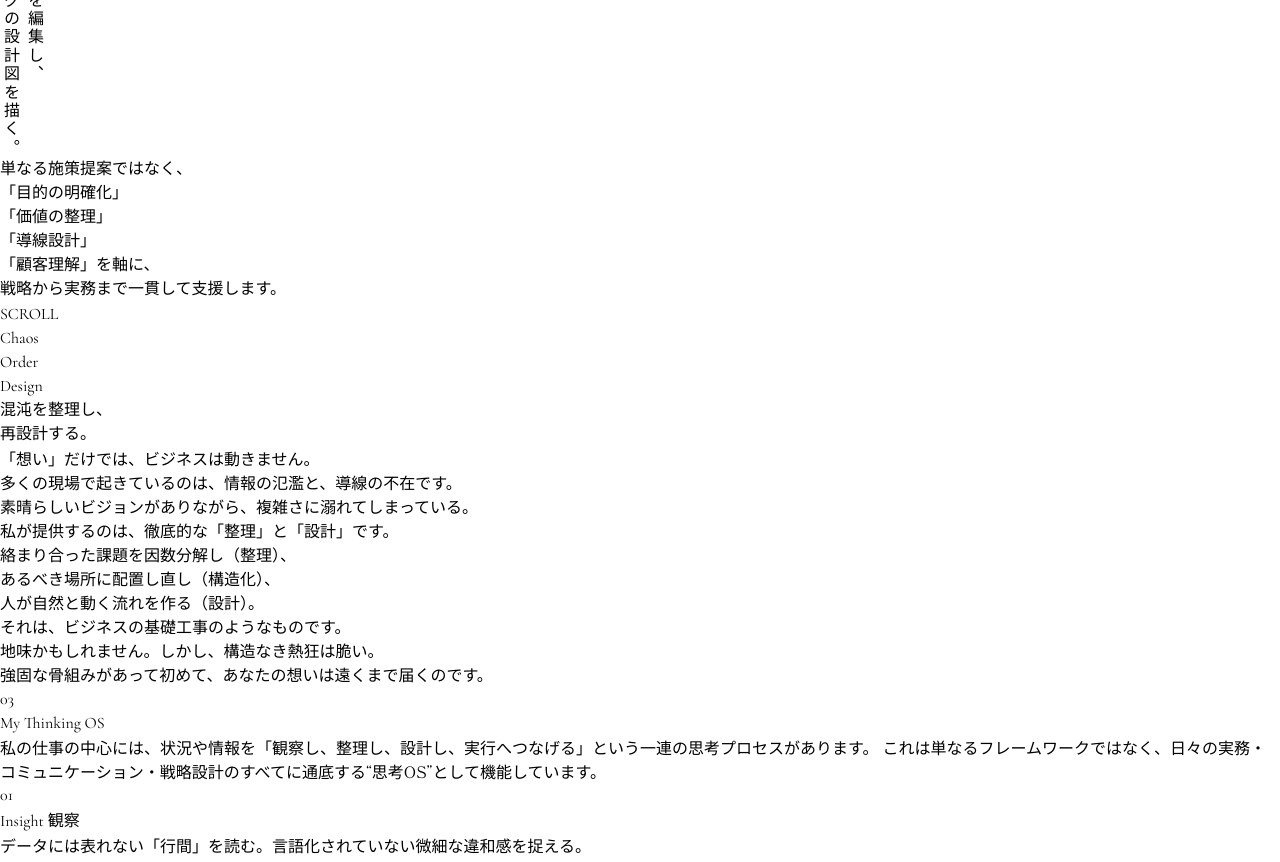
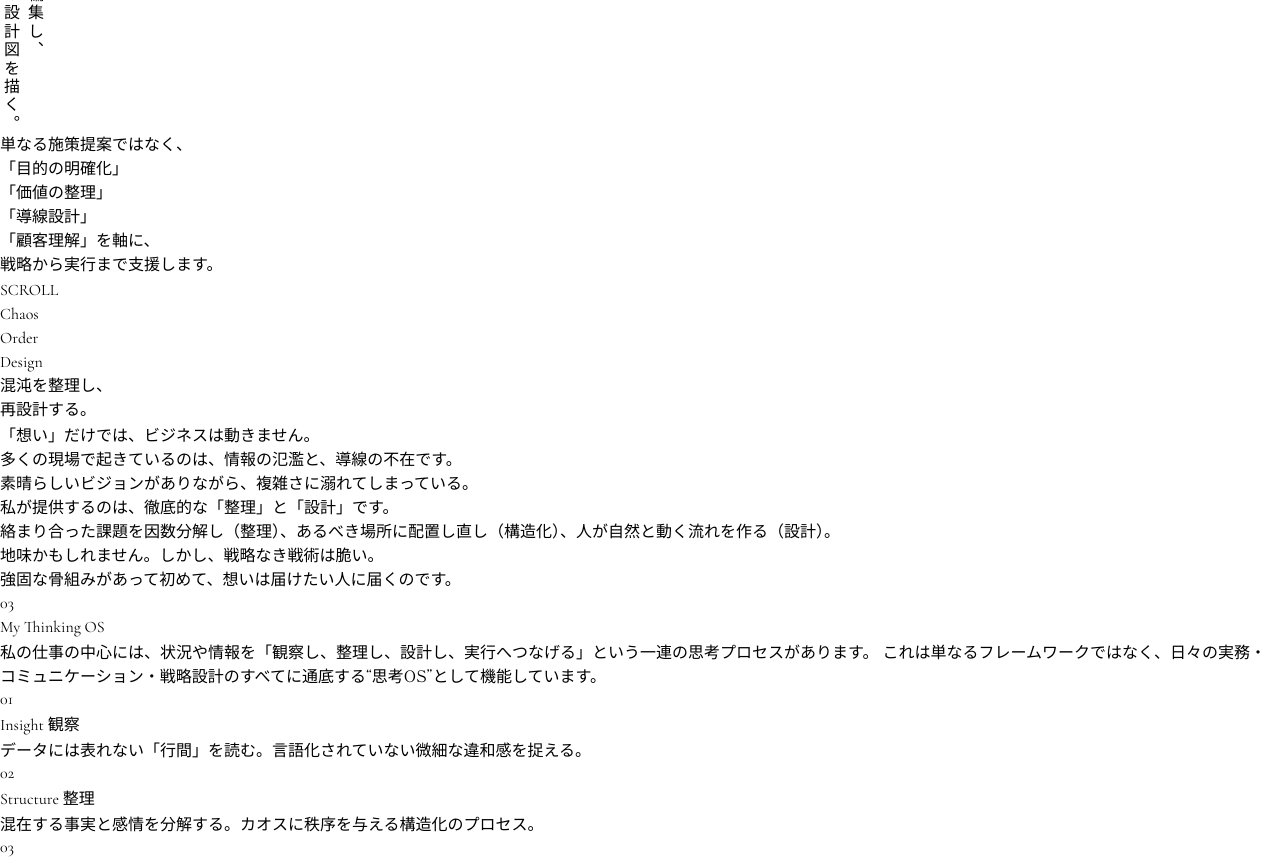
Before and after one commit to hidekoba-git/my-portfolio-thinkingos, a React (Vite) app: page / in a window 1280 px wide. Shown: the part 420-1282 px from the top of the page. Built offline with nearby package versions, Linux system fonts and the light colour scheme; a web font is replaced by a local one.

Commit message:
Update App.jsx

```diff
--- a/src/App.jsx
+++ b/src/App.jsx
@@ -84,7 +84,7 @@ export default function App() {
             {/* Adjusted typography size for better balance: text-5xl/8xl/9xl -> text-4xl/6xl/8xl */}
             <h1 className="font-jp-old text-3xl md:text-5xl lg:text-7xl font-black leading-tight tracking-tight text-center md:text-left mix-blend-screen opacity-90">
               <span className="block mb-4 md:mb-6">ひとりで悩む時間を<br className="md:hidden"/>ゼロに。</span>
-              <span className="block text-[#C5A059] opacity-90">正解へ導く<br /><br className="md:hidden"/>思考整理パートナー</span>
+              <span className="block text-[#C5A059] opacity-90">正解へ導く<br className="md:hidden"/>思考整理パートナー</span>
             </h1>
           </div>
 
@@ -97,7 +97,7 @@ export default function App() {
 
             <div className="text-center md:text-right font-en-serif">
               <p className="text-xl md:text-2xl italic text-gray-500 font-light">
-                単なる施策提案ではなく、<br />「目的の明確化」<br />「価値の整理」<br />「導線設計」<br />「顧客理解」を軸に、<br />戦略から実務まで一貫して支援します。
+                単なる施策提案ではなく、<br />「目的の明確化」<br />「価値の整理」<br />「導線設計」<br />「顧客理解」を軸に、<br />戦略から実行まで支援します。
               </p>
               <p className="text-sm tracking-widest uppercase mt-2 text-gray-600">
 
@@ -155,15 +155,12 @@ export default function App() {
                 <div className="pl-6 border-l-2 border-[#C5A059] py-2">
                   <p className="font-medium text-white">
                     私が提供するのは、徹底的な「整理」と「設計」です。<br/>
-                    絡まり合った課題を因数分解し（整理）、<br/>
-                    あるべき場所に配置し直し（構造化）、<br/>
-                    人が自然と動く流れを作る（設計）。
+                    絡まり合った課題を因数分解し（整理）、あるべき場所に配置し直し（構造化）、人が自然と動く流れを作る（設計）。
                   </p>
                 </div>
                 <p>
-                  それは、ビジネスの基礎工事のようなものです。<br/>
-                  地味かもしれません。しかし、構造なき熱狂は脆い。<br/>
-                  強固な骨組みがあって初めて、あなたの想いは遠くまで届くのです。
+                  地味かもしれません。しかし、戦略なき戦術は脆い。<br/>
+                  強固な骨組みがあって初めて、想いは届けたい人に届くのです。
                 </p>
               </div>
             </FadeIn>
```
